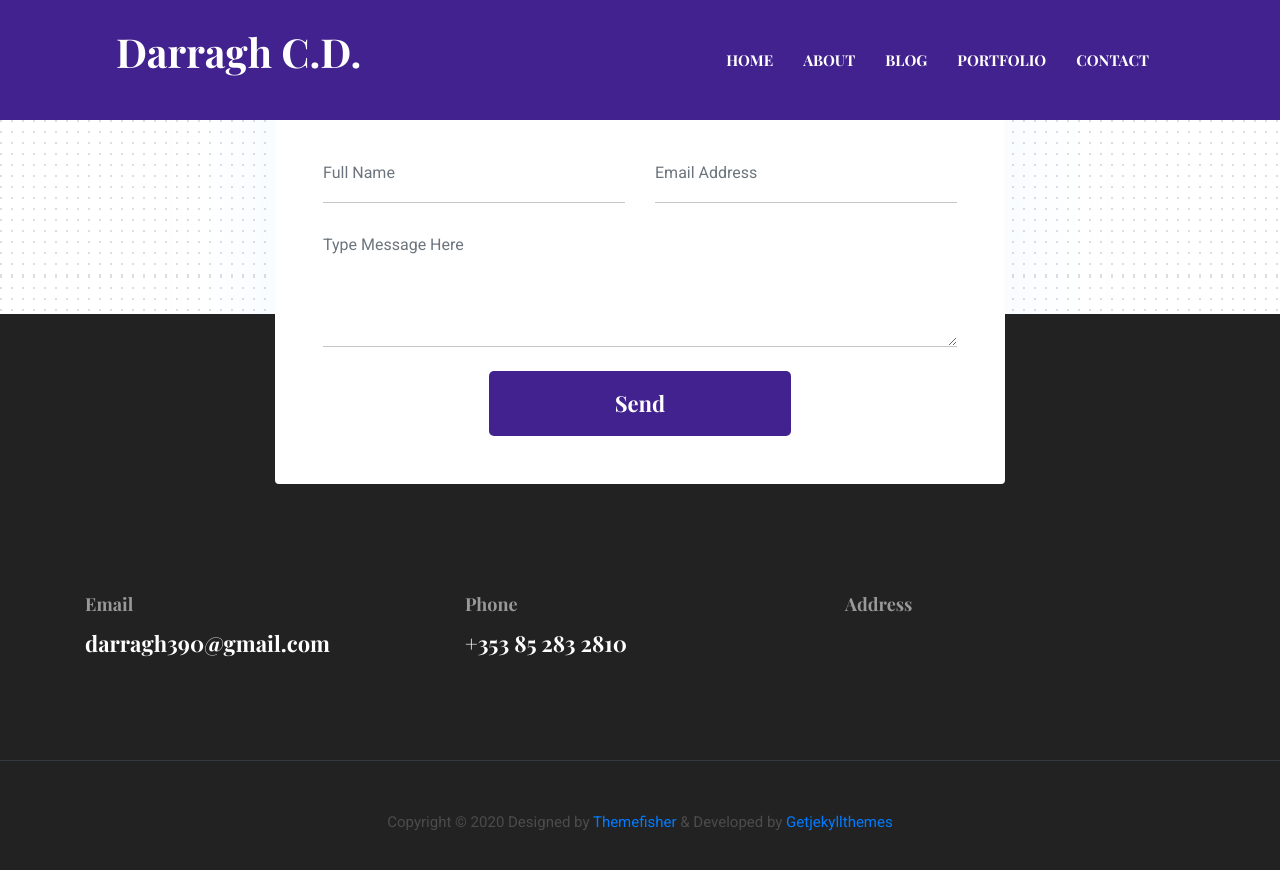
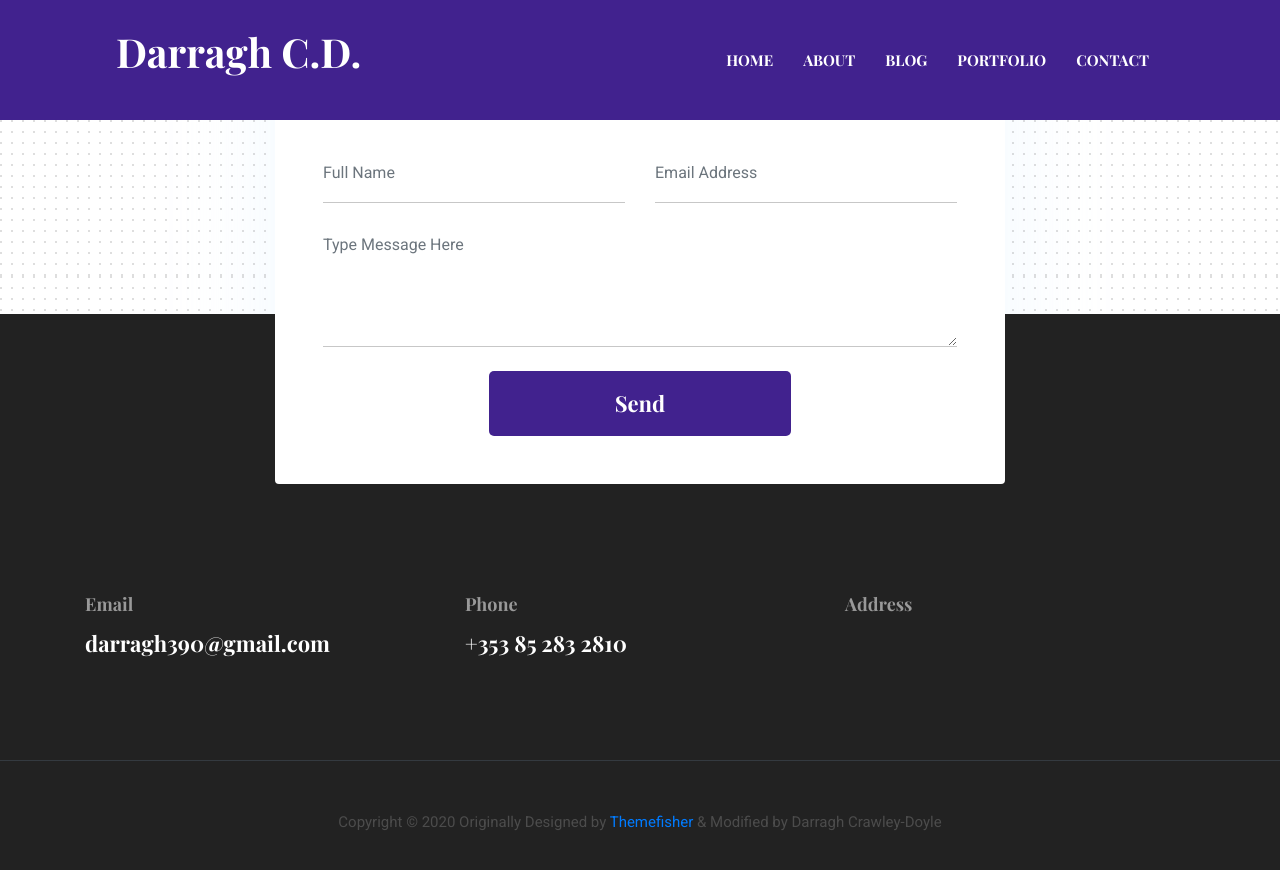
Before and after one commit to WeetabixsJNR/WeetabixsJNR.github.io, a Jekyll site: the page built from _pages/contact.html, in a window 1280 px wide and 900 px high, scrolled down 747 px. Shown: the top 870 px of the window. Built offline with Jekyll 4.4.1, drawn with Linux system fonts in a browser that asks for light colours.

Commit message:
Fixed title

```diff
--- a/_data/settings.yml
+++ b/_data/settings.yml
@@ -9,7 +9,7 @@ description: Darragh's portfolio site
 email: darragh390@gmail.com
 phone: +353 85 283 2810
 address:
-copyright: Copyright &copy; 2020 Designed by [Themefisher](https://themefisher.com) & Developed by [Getjekyllthemes](https://getjekyllthemes.com)
+copyright: Copyright &copy; 2020 Originally Designed by [Themefisher](https://themefisher.com) & Modified by Darragh Crawley-Doyle
 
 menu:
   - { name: About, link: "/about" }
@@ -36,7 +36,7 @@ disqus-identifier: # Add your shortname for Disqus Comment. For example mr-brown
 # Hero Section
 
 hero:
-  hero-title: Hi! I’m <br> Darragh <br> IT Support Officer
+  hero-title: Howdy! <br> I’m Darragh <br> IT Support Officer
 
 social:
   - { icon: "ti-linkedin", link: "https://www.linkedin.com/in/darragh-crawley-doyle-1481bb201/" }
```
